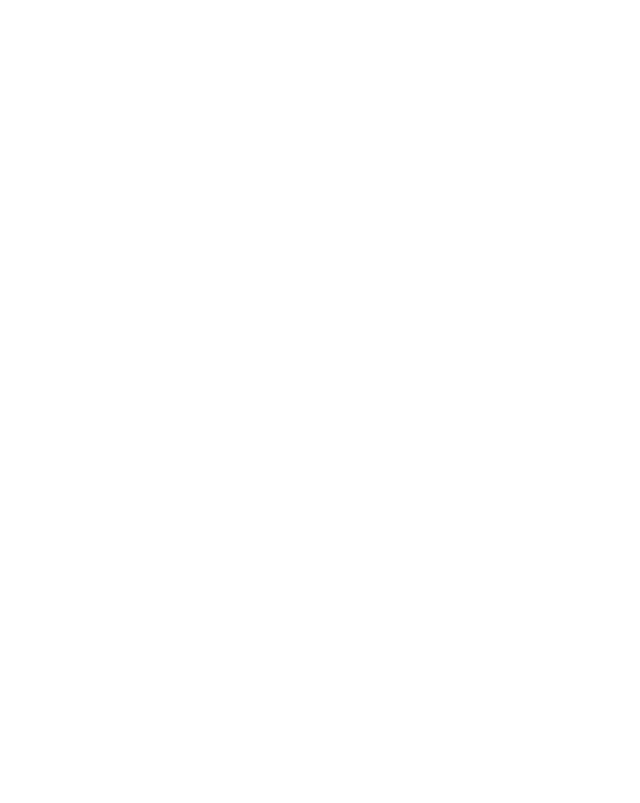
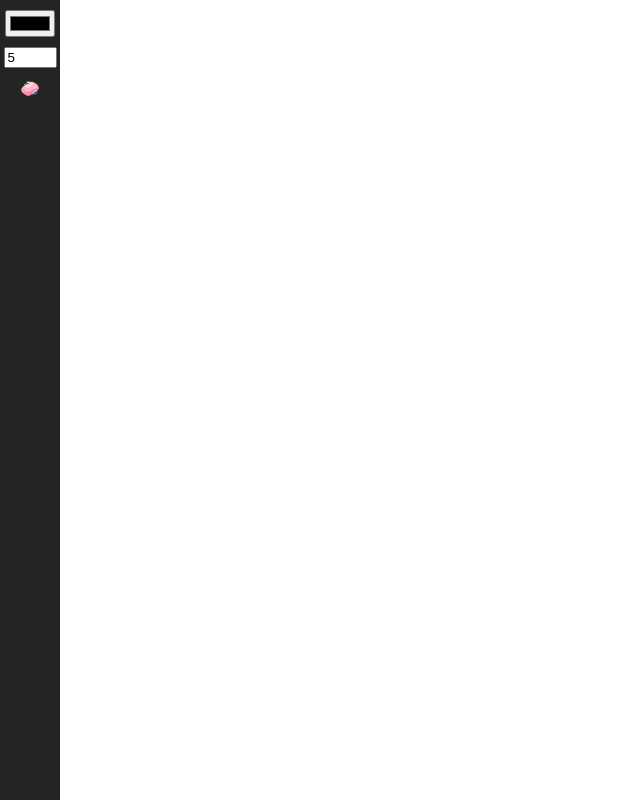
Before and after one commit to luizfelipedasilva678/drawing-app, a website built with Vite: page index.html in a window 1280 px wide. Shown: the whole page, without its empty margins (0-640 px from the left). Built offline with nearby package versions, Linux system fonts and the light colour scheme.

Commit message:
Adding option to select line width and color

```diff
--- a/index.html
+++ b/index.html
@@ -11,6 +11,19 @@
     <title>Drawing app</title>
   </head>
   <body>
+    <div class="sidebar">
+      <ul class="actions">
+        <li>
+          <input type="color" id="color" />
+        </li>
+        <li>
+          <input type="number" id="line-width" value="5" />
+        </li>
+        <li>
+          <button id="clear-button">🧼</button>
+        </li>
+      </ul>
+    </div>
     <canvas id="drawing-area">
       Sorry, your browser doesn't support canvas technology
     </canvas>
--- a/src/css/style.css
+++ b/src/css/style.css
@@ -132,3 +132,33 @@ body {
   line-height: 1;
   font-size: 1.6rem;
 }
+
+.sidebar {
+  background: #242424;
+  height: 100%;
+  width: 6rem;
+  display: flex;
+  flex-direction: column;
+  position: absolute;
+}
+
+.sidebar #clear-button {
+  background: transparent;
+  font-size: 1.6rem;
+  cursor: pointer;
+  border: none;
+  margin-top: 1rem;
+}
+
+.sidebar .actions {
+  display: flex;
+  flex-direction: column;
+  align-items: center;
+  justify-content: flex-start;
+  margin-top: 1rem;
+}
+
+.sidebar #line-width {
+  width: 4.5rem;
+  margin-top: 1rem;
+}
--- a/src/ts/main.ts
+++ b/src/ts/main.ts
@@ -5,6 +5,11 @@ import "../css/style.css";
 const LEFT_MOUSE_BUTTON = 1;
 
 const canvas = document.getElementById("drawing-area") as HTMLCanvasElement;
+const color = document.getElementById("color") as HTMLInputElement;
+const lineWidth = document.getElementById("line-width") as HTMLInputElement;
+const clearButton = document.getElementById(
+  "clear-button"
+) as HTMLButtonElement;
 const mouse = new MouseController();
 const ctx = canvas.getContext("2d") as CanvasRenderingContext2D;
 const drawingApp = new DrawingApp(ctx, mouse);
@@ -13,12 +18,9 @@ const height = window.innerHeight;
 canvas.width = width;
 canvas.height = height;
 
-window.addEventListener("mousedown", handleMouseDown);
-window.addEventListener("mousemove", handleMouseMove);
-
 function handleMouseMove(event: MouseEvent) {
   if (event.buttons === LEFT_MOUSE_BUTTON) {
-    drawingApp.draw({ x: event.x, y: event.y });
+    drawingApp.draw({ x: event.x, y: event.y }, color.value, lineWidth.value);
   }
 }
 
@@ -27,3 +29,11 @@ function handleMouseDown(event: MouseEvent) {
   mouse.previousX = event.x;
   mouse.previousY = event.y;
 }
+
+function handleClearButtonClick() {
+  ctx.clearRect(0, 0, width, height);
+}
+
+window.addEventListener("mousedown", handleMouseDown);
+window.addEventListener("mousemove", handleMouseMove);
+clearButton.addEventListener("click", handleClearButtonClick);
--- a/src/ts/modules/models/DrawingApp.ts
+++ b/src/ts/modules/models/DrawingApp.ts
@@ -16,9 +16,14 @@ export default class DrawingApp {
     this.mouse.currentY = newPosition.y;
   }
 
-  draw(newPosition: { x: number; y: number }) {
+  draw(
+    newPosition: { x: number; y: number },
+    color: string,
+    lineWidth: string
+  ) {
     this.ctx.beginPath();
-    this.ctx.lineWidth = 10;
+    this.ctx.strokeStyle = color;
+    this.ctx.lineWidth = Number(lineWidth);
     this.ctx.lineCap = "round";
     // @ts-ignore
     this.ctx.moveTo(this.mouse.previousX, this.mouse.previousY);
```
